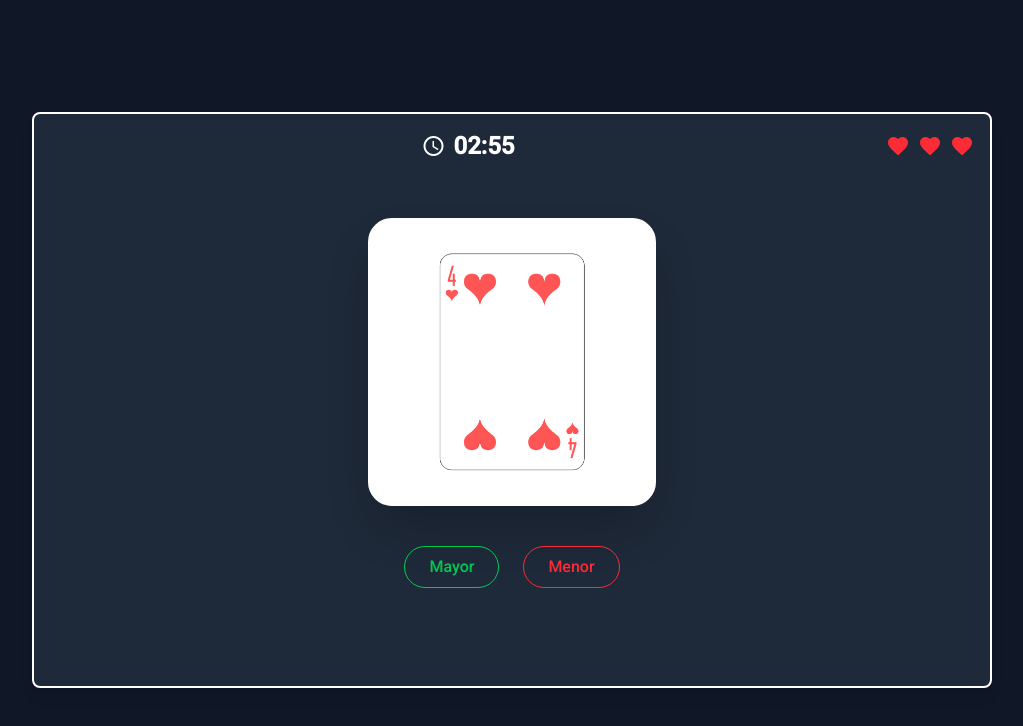
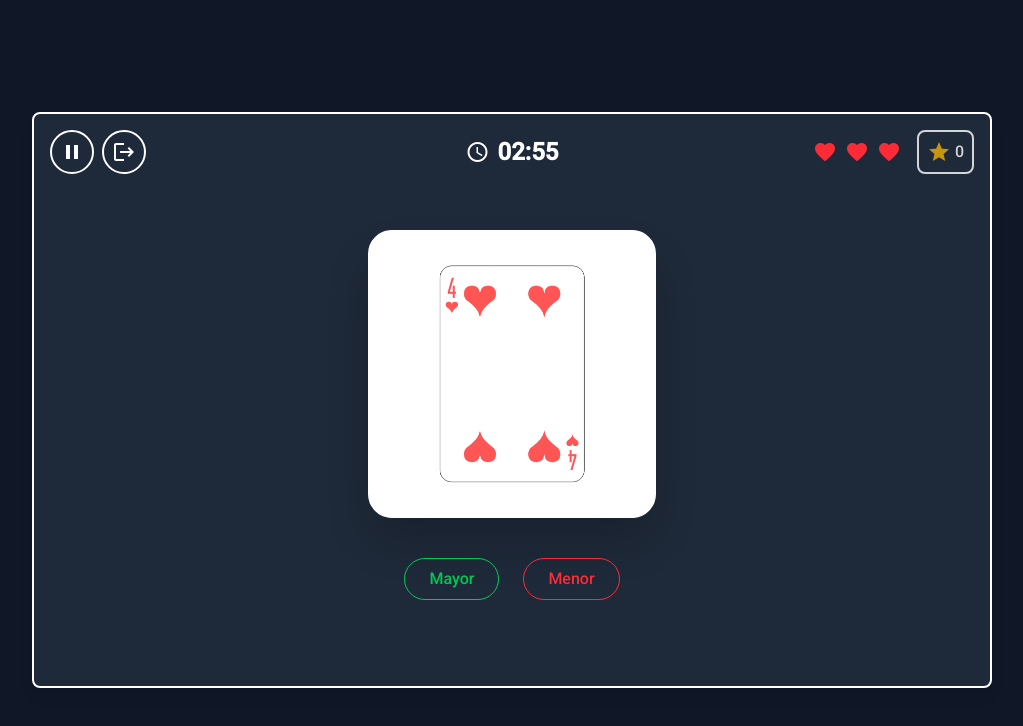
Before and after one commit to SmaniaMatias20/matias-smania-progr4-2025-tp1-c1, an Angular app in the folder Front/: page /games/mayor-menor in a window 1280 px wide. Shown: the top 726 px of the page, without its empty margins (128-1151 px from the left). Built offline with nearby package versions, Linux system fonts and the light colour scheme; sample sign-in values are in the browser's storage.

Commit message:
header de mayor menor

```diff
--- a/Front/src/app/pages/mayor-menor-page/mayor-menor-page.component.html
+++ b/Front/src/app/pages/mayor-menor-page/mayor-menor-page.component.html
@@ -4,14 +4,39 @@
             md:w-[calc(100vw-10rem)] md:h-[calc(100vh-12rem)]
             lg:w-[calc(100vw-20rem)] lg:h-[calc(100vh-14rem)]">
 
-    <!-- Header: Tiempo y Vidas -->
-    <div class="flex w-full justify-between items-center p-4">
-        <!-- Tiempo -->
-        <div class="flex-1 flex justify-center items-center gap-2">
+    <!-- Header superior -->
+    <div class="flex w-full items-center justify-between p-4 relative">
+
+        <!-- Botones play/pause y salir -->
+        <div class="flex items-center gap-2">
+            @if (paused) {
+            <button (click)="resume()"
+                class="border-2 border-white text-white rounded-full p-2 flex items-center justify-center cursor-pointer hover:bg-white hover:border-white hover:text-gray-800 transition">
+                <span class="material-icons text-sm">play_arrow</span>
+            </button>
+            } @else {
+            <button (click)="pause()"
+                class="border-2 border-white text-white rounded-full p-2 flex items-center justify-center cursor-pointer hover:bg-white hover:border-white hover:text-gray-800 transition">
+                <span class="material-icons text-sm">pause</span>
+            </button>
+            }
+
+            <button (click)="requestExit()"
+                class="border-2 border-white text-white rounded-full p-2 flex items-center justify-center cursor-pointer hover:bg-white hover:border-white hover:text-gray-800 transition">
+                <span class="material-icons text-sm">logout</span>
+            </button>
+        </div>
+
+        <!-- Timer -->
+        <div class="absolute left-1/2 transform -translate-x-1/2 flex flex-col items-center gap-1">
+            <div class="flex items-center gap-2">
                 <span class="material-icons text-white text-xl md:text-2xl">schedule</span>
                 <span class="text-lg font-bold text-white md:text-2xl">{{ time }}</span>
             </div>
+        </div>
 
+        <!-- Vidas y Score -->
+        <div class="flex items-center gap-4">
             <!-- Vidas -->
             <div class="flex items-center gap-1 md:gap-2">
                 @for (life of livesArray; track $index) {
@@ -19,6 +44,14 @@
                     favorite
                 </span>
                 }
+            </div>
+
+            <!-- Score -->
+            <div
+                class="text-white text-sm md:text-base font-medium opacity-80 border-2 rounded-lg p-2 flex items-center gap-1">
+                <span class="material-icons text-yellow-500">star</span>
+                {{ score }}
+            </div>
         </div>
     </div>
 
--- a/Front/src/app/pages/mayor-menor-page/mayor-menor-page.component.ts
+++ b/Front/src/app/pages/mayor-menor-page/mayor-menor-page.component.ts
@@ -1,5 +1,6 @@
-import { Component, OnInit, OnDestroy } from '@angular/core';
+import { Component, OnInit, OnDestroy, signal } from '@angular/core';
 import { MayorMenorService } from '../../services/mayor-menor/mayor-menor.service';
+import { Router } from '@angular/router';
 
 @Component({
   selector: 'app-mayor-menor-page',
@@ -9,8 +10,9 @@ import { MayorMenorService } from '../../services/mayor-menor/mayor-menor.servic
 export class MayorMenorPageComponent implements OnInit, OnDestroy {
   currentCard: number = 0;
   message: string = '';
+  showConfirmExit = signal(false);
 
-  constructor(public mayorMenorService: MayorMenorService) { }
+  constructor(public mayorMenorService: MayorMenorService, private router: Router) { }
 
   ngOnInit(): void {
     this.mayorMenorService.newGame();
@@ -24,6 +26,11 @@ export class MayorMenorPageComponent implements OnInit, OnDestroy {
   get currentCardImage(): string {
     return `assets/images/mayor-menor/${this.currentCard}.png`;
   }
+
+  get paused(): boolean {
+    return this.mayorMenorService.getPause();
+  }
+
 
   get time(): string {
     return this.mayorMenorService.getTime();
@@ -56,4 +63,32 @@ export class MayorMenorPageComponent implements OnInit, OnDestroy {
 
     this.message = result.success ? '¡Correcto!' : 'Incorrecto 😢';
   }
+
+
+  pause() {
+    this.mayorMenorService.pause();
+  }
+
+  resume() {
+    this.mayorMenorService.resume();
+  }
+
+  requestExit() {
+    this.showConfirmExit.set(true);
+  }
+
+  confirmExit() {
+    this.showConfirmExit.set(false);
+    this.exit();
+  }
+
+  cancelExit() {
+    this.showConfirmExit.set(false);
+  }
+
+  exit() {
+    this.mayorMenorService.stopTimer();
+    this.router.navigate(['/home']);
+  }
+
 }
```
Lines whose indentation alone changed are shown as unchanged.
